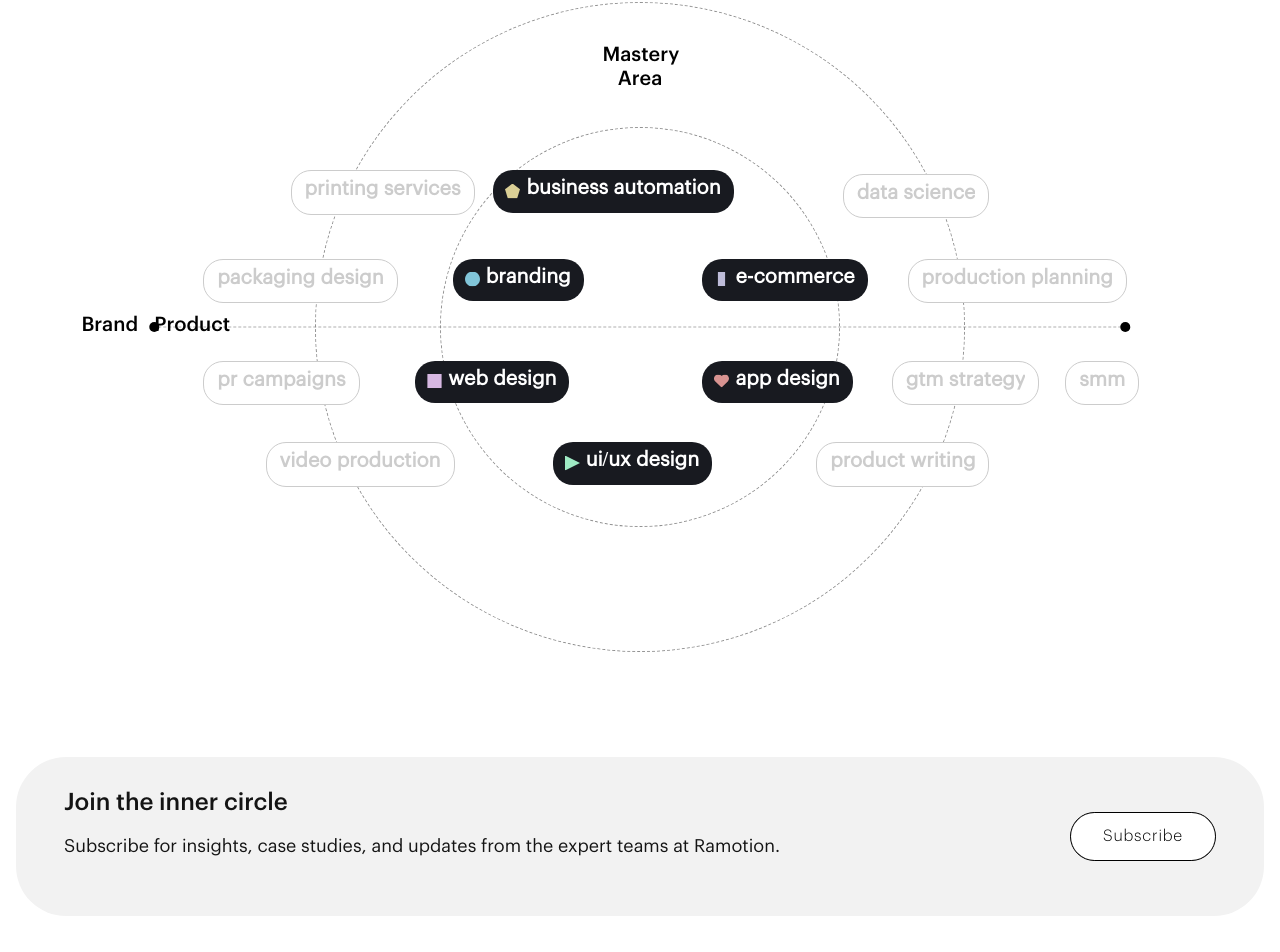
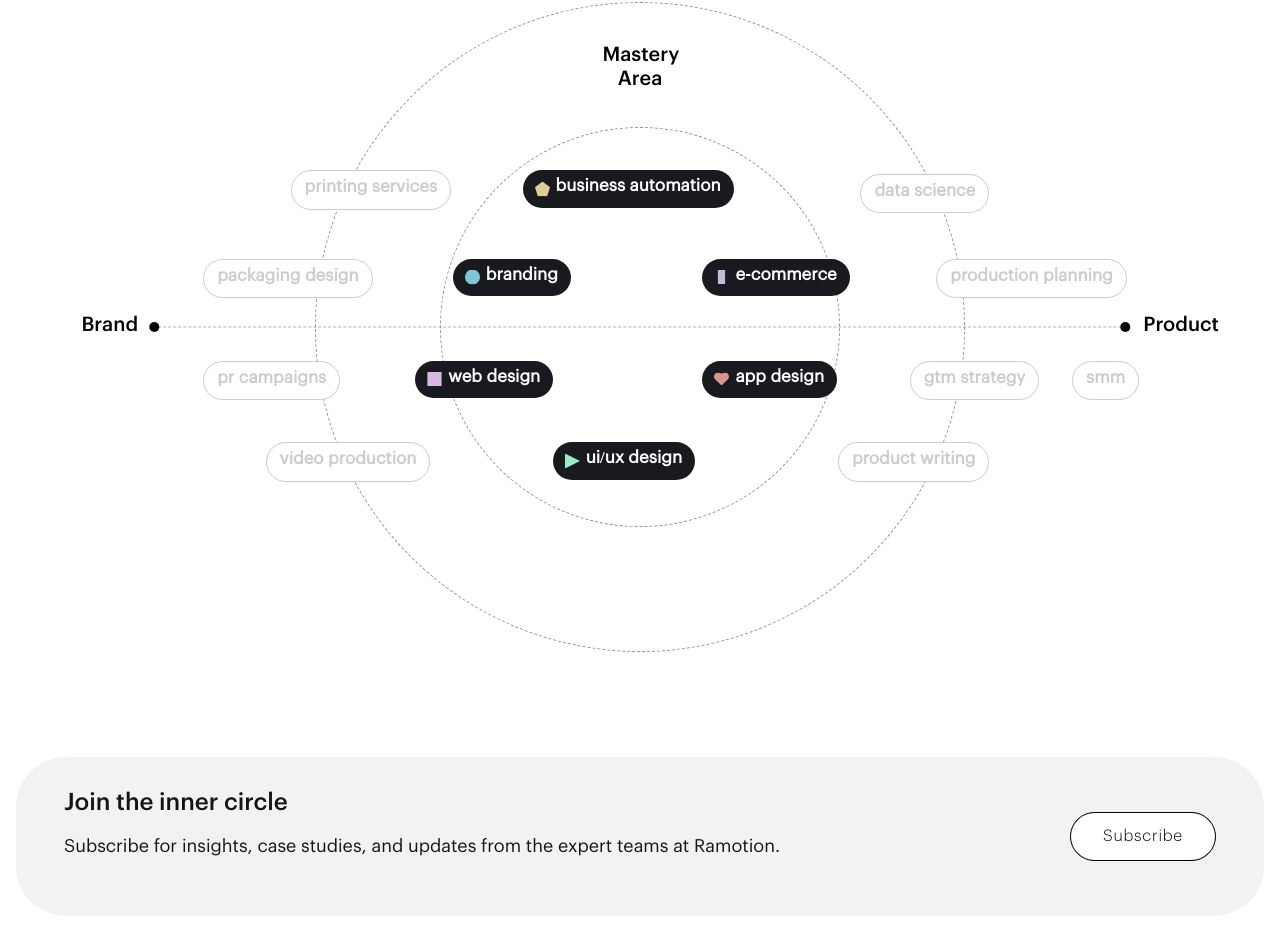
Before and after one commit to VDadashov/DEVITGROUP, a React (Vite) app: page / in a window 1280 px wide. Shown: the part 1690-2642 px from the top of the page. Built offline with nearby package versions, Linux system fonts and the light colour scheme.

Commit message:
add commit for responsive design updated

```diff
--- a/src/components/BrandSection/index.jsx
+++ b/src/components/BrandSection/index.jsx
@@ -24,6 +24,25 @@ const StyledBrandTitle = styled.h1`
   @media (max-width: 800px) {
     font-size: 64px;
   }
+
+  @media (max-width: 700px) {
+    font-size: 60px;
+    width: 75%;
+  }
+
+  @media (max-width: 600px) {
+    font-size: 52px;
+    font-family: "Graphik-Regular400";
+  }
+
+  @media (max-width: 520px) {
+    font-size: 44px;
+  }
+
+  @media (max-width: 440px) {
+    font-size: 42px;
+    width: 85%;
+  }
 `;
 
 const StyledBrandDescription = styled.p`
@@ -33,6 +52,16 @@ const StyledBrandDescription = styled.p`
   max-width: 980px;
   width: 60%;
   font-family: "Graphik-Regular400";
+
+  @media (max-width: 600px) {
+    font-size: 17px;
+    width: 70%;
+  }
+
+  @media (max-width: 520px) {
+    font-size: 16px;
+    width: 75%;
+  }
 `;
 
 const BrandSection = () => {
--- a/src/components/MasteryArea/index.jsx
+++ b/src/components/MasteryArea/index.jsx
@@ -16,6 +16,10 @@ const StyledMasteryArea = styled.div`
   display: flex;
   flex-direction: column;
   align-items: center;
+
+  @media (max-width: 800px) {
+    margin: 64px 0;
+  }
 `;
 
 const StyledMasteryAreaTitle = styled.div`
@@ -34,6 +38,23 @@ const StyledMasteryAreaTitle = styled.div`
     @media (max-width: 950px) {
       font-size: 32px;
     }
+
+    @media (max-width: 800px) {
+      width: 48%;
+    }
+
+    @media (max-width: 700px) {
+      width: 50%;
+    }
+
+    @media (max-width: 600px) {
+      width: 54%;
+      font-size: 30px;
+    }
+
+    @media (max-width: 500px) {
+      width: 70%;
+    }
   }
 
   p {
@@ -49,6 +70,25 @@ const StyledMasteryAreaTitle = styled.div`
       font-size: 15px;
       margin-bottom: 20px;
     }
+
+    @media (max-width: 850px) {
+      font-size: 15px;
+      margin-bottom: 0px;
+    }
+
+    @media (max-width: 800px) {
+      width: 50%;
+    }
+
+    @media (max-width: 700px) {
+      font-size: 14px;
+      margin-right: 30px;
+    }
+
+    @media (max-width: 500px) {
+      width: 75%;
+      margin-right: 10px;
+    }
   }
 `;
 
@@ -56,6 +96,18 @@ const StyledMasteryAreaContent = styled.div`
   position: relative;
   width: 100%;
   height: 680px;
+
+  @media (max-width: 800px) {
+    height: 560px;
+  }
+
+  @media (max-width: 800px) {
+    height: 520px;
+  }
+
+  @media (max-width: 600px) {
+    height: 460px;
+  }
 `;
 
 const StyledFirstCycle = styled.div`
@@ -67,6 +119,31 @@ const StyledFirstCycle = styled.div`
   top: 50%;
   left: 50%;
   transform: translate(-50%, -50%);
+
+  @media (max-width: 1000px) {
+    width: 600px;
+    height: 600px;
+  }
+
+  @media (max-width: 850px) {
+    width: 540px;
+    height: 540px;
+  }
+
+  @media (max-width: 800px) {
+    width: 470px;
+    height: 470px;
+  }
+
+  @media (max-width: 700px) {
+    width: 420px;
+    height: 420px;
+  }
+
+  @media (max-width: 600px) {
+    width: 380px;
+    height: 380px;
+  }
 `;
 
 const StyledSecondCycle = styled.div`
@@ -78,6 +155,26 @@ const StyledSecondCycle = styled.div`
   top: 50%;
   left: 50%;
   transform: translate(-50%, -50%);
+
+  @media (max-width: 1000px) {
+    width: 350px;
+    height: 350px;
+  }
+
+  @media (max-width: 850px) {
+    width: 300px;
+    height: 300px;
+  }
+
+  @media (max-width: 800px) {
+    width: 250px;
+    height: 250px;
+  }
+
+  @media (max-width: 700px) {
+    width: 200px;
+    height: 200px;
+  }
 `;
 const StyledMasteryAreaInterSection = styled.span`
   color: #262626;
@@ -95,6 +192,11 @@ const StyledMasteryAreaInterSection = styled.span`
   z-index: 1;
   top: 40px;
   transition: all 1s cubic-bezier(0.89, 0.34, 0.2, 0.83);
+
+  @media (max-width: 850px) {
+    top: 5%;
+    font-size: 18px;
+  }
 `;
 
 const StyledTextLine = styled.div`
@@ -107,6 +209,14 @@ const StyledTextLine = styled.div`
 
   @media (max-width: 1300px) {
     width: 78%;
+  }
+
+  @media (max-width: 700px) {
+    width: 85%;
+  }
+
+  @media (max-width: 500px) {
+    width: 95%;
   }
 
   &::before,
@@ -139,8 +249,51 @@ const StyledTextLineTitle = styled.span`
   font-size: 20px;
 
   @media (max-width: 1300px) {
-    left: ${({$left1300}) => $left1300 ? $left1300 + "!important" : 0};
-    right: ${({$right1300}) => $right1300 ? $right1300 + "!important" : 0};
+    left: ${({ $left }) => ($left ? "-7.5% !important" : "none")};
+    right: ${({ $right }) => ($right ? "-9.6% !important" : "none")};
+  }
+
+  @media (max-width: 1200px) {
+    left: ${({ $left }) => ($left ? "-8.2% !important" : "none")};
+    right: ${({ $right }) => ($right ? "-10.3% !important" : "none")};
+    font-size: 19px;
+  }
+
+  @media (max-width: 1000px) {
+    left: ${({ $left }) => ($left ? "-8.8% !important" : "none")};
+    right: ${({ $right }) => ($right ? "-10.9% !important" : "none")};
+    font-size: 18px;
+  }
+
+  @media (max-width: 900px) {
+    left: ${({ $left }) => ($left ? "-9.3% !important" : "none")};
+    right: ${({ $right }) => ($right ? "-11.8% !important" : "none")};
+    font-size: 17px;
+  }
+
+  @media (max-width: 830px) {
+    left: ${({ $left }) => ($left ? "-9.8% !important" : "none")};
+    right: ${({ $right }) => ($right ? "-12.3% !important" : "none")};
+  }
+
+  @media (max-width: 800px) {
+    left: ${({ $left }) => ($left ? "-10.3% !important" : "none")};
+    right: ${({ $right }) => ($right ? "-12.7% !important" : "none")};
+    font-size: 16px;
+  }
+
+  @media (max-width: 720px) {
+    left: ${({ $left }) => ($left ? "-11% !important" : "none")};
+    right: ${({ $right }) => ($right ? "-13.7% !important" : "none")};
+  }
+
+  @media (max-width: 670px) {
+    left: ${({ $left }) => ($left ? "-11.6% !important" : "none")};
+    right: ${({ $right }) => ($right ? "-14.4% !important" : "none")};
+  }
+
+  @media (max-width: 650px) {
+    display: none;
   }
 `;
 
@@ -153,13 +306,105 @@ const StyledMasteryAreaItem = styled.a`
   padding: ${({ $isDefault }) =>
     $isDefault ? "3px 13px 5.4px 13px" : "3px 13px 5.4px 33px"};
   position: absolute;
-  top: ${({$top}) => $top};
-  right: ${({$right}) => $right};
-  left: ${({$left}) => $left};
+  top: ${({ $top }) => $top};
+  right: ${({ $right }) => $right};
+  left: ${({ $left }) => $left};
   overflow: hidden;
   display: inline-block;
   transition: all 0.7s ease;
   z-index: 1;
+
+  @media (max-width: 850px) {
+    display: ${({ $isDefault }) => ($isDefault ? "none" : "inline-block")};
+  }
+
+  @media (max-width: 1100px) {
+    &.icon1 {
+      right: 41%;
+      top: 27%;
+    }
+
+    &.icon7 {
+      left: 51%;
+    }
+
+    &.icon3 {
+      left: 51%;
+    }
+
+    &.icon11 {
+      left: 18%;
+    }
+
+    &.icon12 {
+      top: 62%;
+      right: 14%;
+    }
+
+    &.icon3 {
+      left: 60%;
+    }
+    &.icon4 {
+      left: 25%;
+    }
+  }
+
+  @media (max-width: 850px) {
+    &.icon2 {
+      left: 27%;
+    }
+
+    &.icon1 {
+      right: 38%;
+      top: 30%;
+    }
+
+    &.icon7 {
+      left: 57%;
+    }
+  }
+
+  @media (max-width: 700px) {
+    &.icon2 {
+      left: 27%;
+      top: 43%;
+    }
+
+    &.icon1 {
+      right: 34%;
+      top: 32%;
+    }
+
+    &.icon7 {
+      left: 53%;
+      top: 43%;
+    }
+  }
+
+  @media (max-width: 550px) {
+    &.icon2 {
+      left: 16%;
+      top: 40%;
+    }
+
+    &.icon1 {
+      right: 27%;
+      top: 28%;
+    }
+
+    &.icon7 {
+      left: 53%;
+      top: 40%;
+    }
+
+    &.icon4 {
+      left: 15%;
+    }
+
+    &.icon6 {
+      left: 33%;
+    }
+  }
 
   span.dftitle {
     font-family: "Graphik-Regular400";
@@ -170,6 +415,22 @@ const StyledMasteryAreaItem = styled.a`
     overflow: hidden;
     color: #cccccc;
     font-weight: bold;
+
+    @media (max-width: 1300px) {
+      font-size: 18px;
+    }
+
+    @media (max-width: 1300px) {
+      font-size: 17px;
+    }
+
+    @media (max-width: 1000px) {
+      font-size: 16px;
+    }
+
+    @media (max-width: 950px) {
+      font-size: 15px;
+    }
   }
 
   .icon,
@@ -188,6 +449,15 @@ const StyledMasteryAreaItem = styled.a`
     left: 12px;
     transform: translateY(-50%);
     transition: transform 0.7s ease;
+
+    @media (max-width: 600px) {
+      top: 44%;
+
+      & img {
+        width: 12px;
+        height: 12px;
+      }
+    }
   }
 
   span.arrow {
@@ -207,6 +477,26 @@ const StyledMasteryAreaItem = styled.a`
     position: relative;
     overflow: hidden;
     color: #fff;
+
+    @media (max-width: 1300px) {
+      font-size: 18px;
+    }
+
+    @media (max-width: 1300px) {
+      font-size: 17px;
+    }
+
+    @media (max-width: 1000px) {
+      font-size: 16px;
+    }
+
+    @media (max-width: 950px) {
+      font-size: 15px;
+    }
+
+    @media (max-width: 600px) {
+      font-size: 14px;
+    }
   }
 
   strong::after {
@@ -267,6 +557,7 @@ const MasteryArea = () => {
             $hoverColor="#fcfeac"
             $right="42.5%"
             $top="27%"
+            className="icon1"
           >
             <span className="icon">
               <StyledImage
@@ -288,6 +579,7 @@ const MasteryArea = () => {
             $hoverColor="#94D8FE"
             $left="35%"
             $top="40%"
+            className="icon2"
           >
             <span className="icon">
               <StyledImage
@@ -309,6 +601,7 @@ const MasteryArea = () => {
             $hoverColor="#D3FE"
             $left="55%"
             $top="40%"
+            className="icon7"
           >
             <span className="icon">
               <StyledImage
@@ -330,6 +623,7 @@ const MasteryArea = () => {
             $hoverColor="#FEA1B2"
             $left="55%"
             $top="55%"
+            className="icon3"
           >
             <span className="icon">
               <StyledImage
@@ -351,6 +645,7 @@ const MasteryArea = () => {
             $hoverColor="#F3B0FE"
             $left="32%"
             $top="55%"
+            className="icon4"
           >
             <span className="icon">
               <StyledImage
@@ -372,6 +667,7 @@ const MasteryArea = () => {
             $hoverColor="#85FED3"
             $left="43%"
             $top="67%"
+            className="icon6"
           >
             <span className="icon">
               <StyledImage
@@ -393,7 +689,7 @@ const MasteryArea = () => {
           <StyledMasteryAreaItem $isDefault={true} $right="18%" $top="55%">
             <span className="dftitle">gtm strategy</span>
           </StyledMasteryAreaItem>
-          <StyledMasteryAreaItem $isDefault={true} $right="10%" $top="55%">
+          <StyledMasteryAreaItem $isDefault={true} $right="10%" $top="55%" className="icon12">
             <span className="dftitle">smm</span>
           </StyledMasteryAreaItem>
           <StyledMasteryAreaItem $isDefault={true} $right="22%" $top="67%">
@@ -402,7 +698,7 @@ const MasteryArea = () => {
           <StyledMasteryAreaItem $isDefault={true} $right="11%" $top="40%">
             <span className="dftitle">production planning</span>
           </StyledMasteryAreaItem>
-          <StyledMasteryAreaItem $isDefault={true} $left="22%" $top="27%">
+          <StyledMasteryAreaItem $isDefault={true} $left="22%" $top="27%" className="icon11">
             <span className="dftitle">printing services</span>
           </StyledMasteryAreaItem>
           <StyledMasteryAreaItem $isDefault={true} $left="15%" $top="40%">
@@ -415,10 +711,10 @@ const MasteryArea = () => {
             <span className="dftitle">video production</span>
           </StyledMasteryAreaItem>
           <StyledTextLine>
-            <StyledTextLineTitle $left1300="-7.5%" style={{ left: "-6.3%" }}>
+            <StyledTextLineTitle $left={true} style={{ left: "-6.3%" }}>
               Brand
             </StyledTextLineTitle>
-            <StyledTextLineTitle $right1300="-9.8%" style={{ right: "-8.1%" }}>
+            <StyledTextLineTitle $right={true} style={{ right: "-8.1%" }}>
               Product
             </StyledTextLineTitle>
           </StyledTextLine>
```
